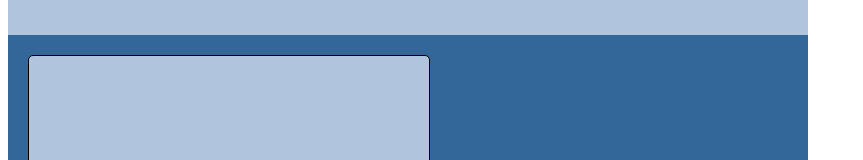
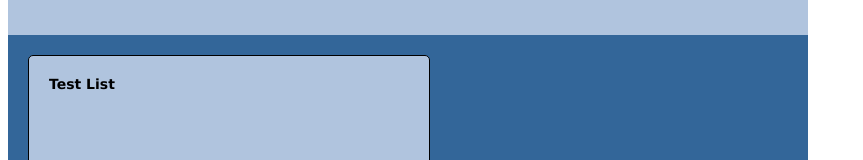
Before and after one commit to TriciaF/angular-trello-app, an Angular app: page / in a window 1280 px wide. Shown: the part 164-324 px from the top of the page, without its empty margins (0-863 px from the left). Built offline with nearby package versions, Linux system fonts and the light colour scheme.

Commit message:
completed first Trello board exercise

```diff
--- a/src/app/boards/boards.component.html
+++ b/src/app/boards/boards.component.html
@@ -1 +1 @@
-<app-lists>[list]="selectedList"</app-lists>
+<app-lists [list]="selectedList"></app-lists>
--- a/src/app/lists/lists.component.css
+++ b/src/app/lists/lists.component.css
@@ -7,6 +7,7 @@
     border-radius: 5px;
 }
 h3{
+    margin: 20px;
     color: black;
     font-family: Verdana, Geneva, Tahoma, sans-serif;
     font-size: 14px;
```
